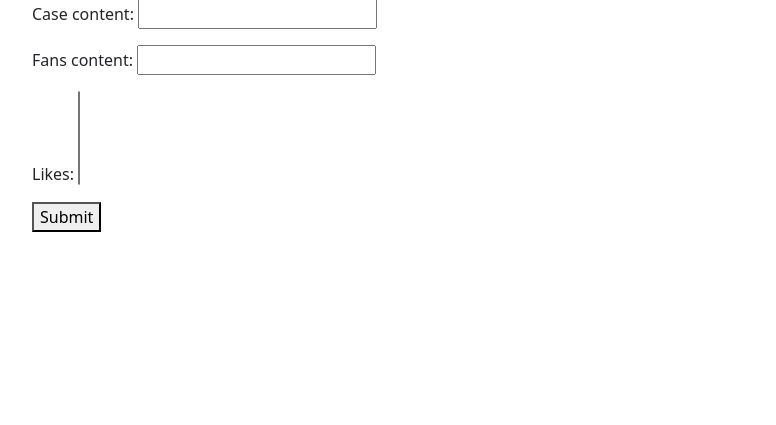
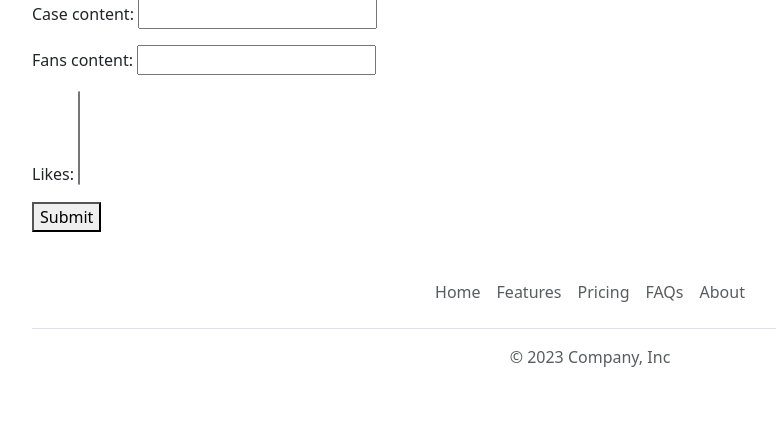
Before and after one commit to camerong-dev/inspire-pc, a Django app: page /add_pc/ in a window 1280 px wide. Shown: the part 605-1030 px from the top of the page, without its empty margins (50-826 px from the left). Before the commit the page ends 837 px from the top, so only its background shows below. Run offline with Django 3.2, Linux system fonts and the light colour scheme.

Commit message:
Add template footer, posts now join row

```diff
--- a/templates/base.html
+++ b/templates/base.html
@@ -35,13 +35,27 @@
   </div>
 </nav>
 
-    <div class="container">
-        {% block content %}
+<div class="container">
+    {% block content %}
 
-        {% endblock %}
-    </div>
+    {% endblock %}
+</div>
 
     <script src="https://cdn.jsdelivr.net/npm/bootstrap@5.3.0-alpha3/dist/js/bootstrap.bundle.min.js" integrity="sha384-ENjdO4Dr2bkBIFxQpeoTz1HIcje39Wm4jDKdf19U8gI4ddQ3GYNS7NTKfAdVQSZe" crossorigin="anonymous"></script>
   </body>
 
+<div class="container">
+  <footer class="py-3 my-4">
+    <ul class="nav justify-content-center border-bottom pb-3 mb-3">
+      <li class="nav-item"><a href="#" class="nav-link px-2 text-body-secondary">Home</a></li>
+      <li class="nav-item"><a href="#" class="nav-link px-2 text-body-secondary">Features</a></li>
+      <li class="nav-item"><a href="#" class="nav-link px-2 text-body-secondary">Pricing</a></li>
+      <li class="nav-item"><a href="#" class="nav-link px-2 text-body-secondary">FAQs</a></li>
+      <li class="nav-item"><a href="#" class="nav-link px-2 text-body-secondary">About</a></li>
+    </ul>
+    <p class="text-center text-body-secondary">© 2023 Company, Inc</p>
+  </footer>
+</div>
+
+
 </html>
```
Also changed, not shown: templates/home.html (+6 -6 lines).
